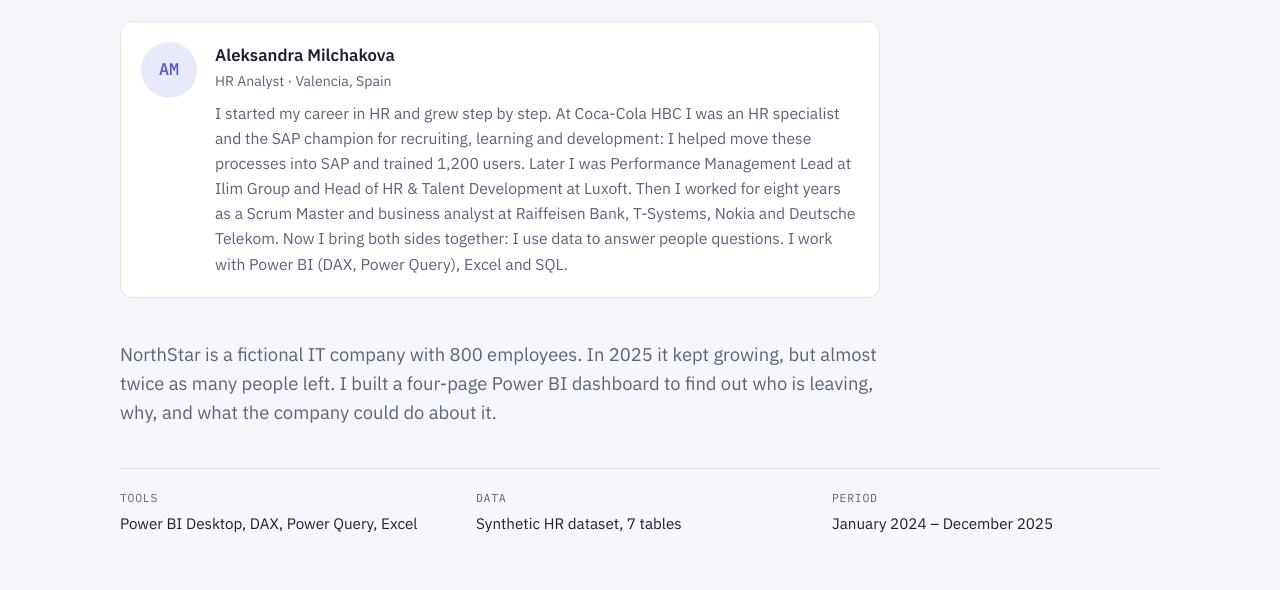
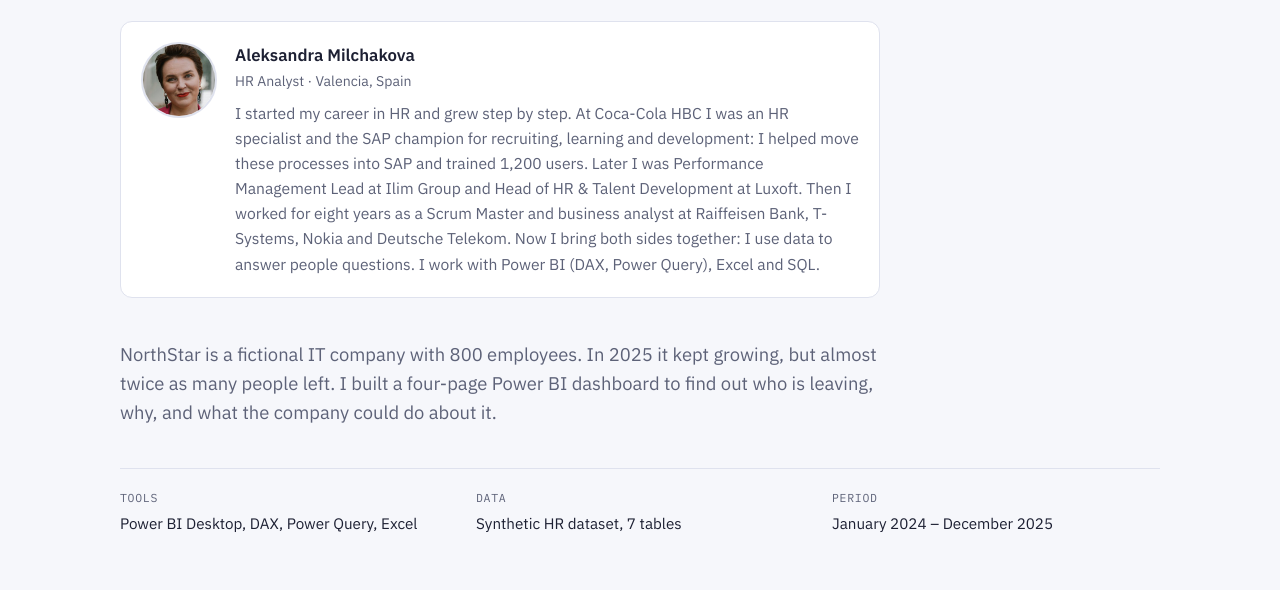
Before and after one commit to milchakovaaleksandra-dev/northstar-case, a plain HTML site: page index.html in a window 1280 px wide. Shown: the part 141-731 px from the top of the page. Drawn offline with Linux system fonts and the light colour scheme.

Commit message:
Add profile photo
Co-Authored-By: Claude Opus 5.5 <noreply@anthropic.com>
Claude-Session: https://claude.ai/code/session_019sRruyncZc2NSLRSDL9rSa

```diff
--- a/index.html
+++ b/index.html
@@ -40,7 +40,7 @@ p{margin:0}
 header{display:grid;gap:12px}
 .top{margin-bottom:24px}
 .about{display:flex;gap:18px;align-items:flex-start;background:var(--surface);border:1px solid var(--line);border-radius:12px;padding:20px;margin-bottom:28px;max-width:760px}
-.avatar{flex:none;width:56px;height:56px;border-radius:50%;background:var(--accent-soft);color:var(--accent);display:grid;place-items:center;font-family:var(--font-mono);font-weight:500;font-size:1.05rem}
+.avatar{flex:none;width:76px;height:76px;border-radius:50%;object-fit:cover;background:var(--accent-soft);border:2px solid var(--line)}
 .about-text{display:grid;gap:8px;min-width:0}
 .about-text p{font-size:.98rem;color:var(--muted)}
 .about-name{font-weight:600;color:var(--fg)!important;font-size:1.05rem!important}
@@ -114,7 +114,7 @@ a{color:var(--accent)}
   </header>
 
   <section class="about" aria-label="About the author">
-    <div class="avatar" aria-hidden="true">AM</div>
+    <img class="avatar" src="img/avatar.jpg" alt="Aleksandra Milchakova" width="76" height="76">
     <div class="about-text">
       <p class="about-name">Aleksandra Milchakova <span>HR Analyst · Valencia, Spain</span></p>
       <p>I started my career in HR and grew step by step. At Coca-Cola HBC I was an HR specialist and the SAP champion for recruiting, learning and development: I helped move these processes into SAP and trained 1,200 users. Later I was Performance Management Lead at Ilim Group and Head of HR &amp; Talent Development at Luxoft. Then I worked for eight years as a Scrum Master and business analyst at Raiffeisen Bank, T-Systems, Nokia and Deutsche Telekom. Now I bring both sides together: I use data to answer people questions. I work with Power BI (DAX, Power Query), Excel and SQL.</p>
```
Also changed, not shown: img/avatar.jpg (added).
